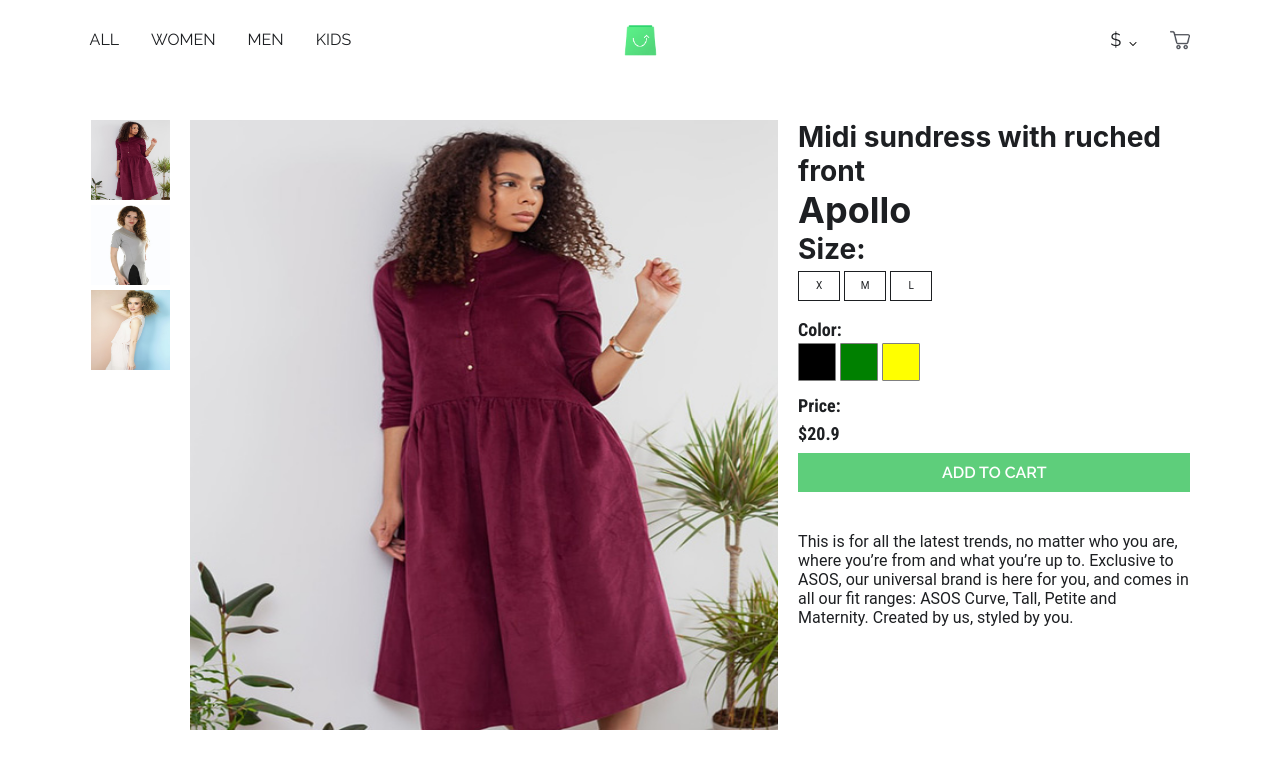
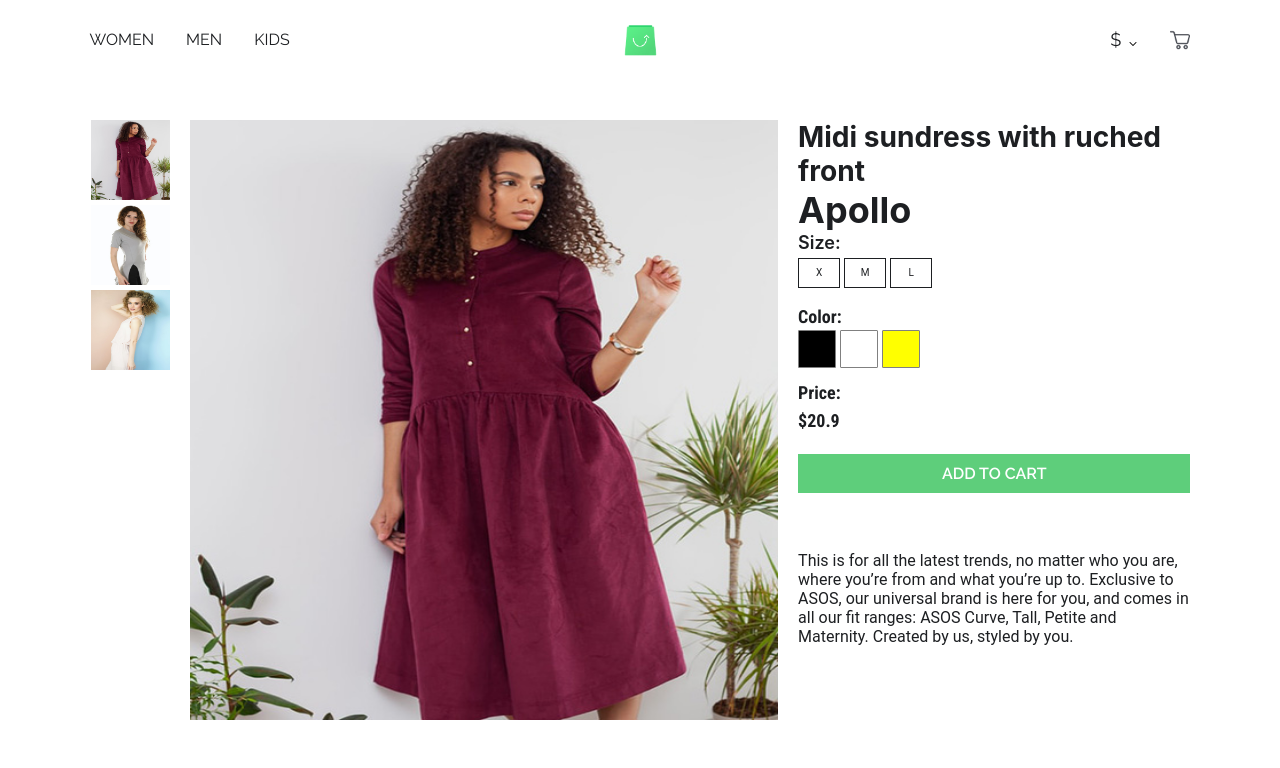
Before and after one commit to davidofug/react-entry-test-scandiweb, a React (Create React App) app: page /women/0 in a window 1280 px wide. Shown: the top 768 px of the page. Built offline with nearby package versions, Linux system fonts and the light colour scheme.

Commit message:
Remove junior-react-endpoint

```diff
--- a/package.json
+++ b/package.json
@@ -41,6 +41,7 @@
     ]
   },
   "devDependencies": {
-    "babel-plugin-styled-components": "^2.0.7"
+    "babel-plugin-styled-components": "^2.0.7",
+    "netlify-cli": "^12.0.7"
   }
 }
--- a/src/data.json
+++ b/src/data.json
@@ -1,14 +1,14 @@
 {
-  "categories": ["All","Women", "Men","Kids"],
+  "categories": ["Women", "Men","Kids"],
     "products": [
       {
         "_id": "blackhoddie1",
-        "gallery":["/images/blackhoddie1.jpg","/images/blackhoddie1.jpg","/images/blackhoddie1.jpg"],
+        "gallery":["/images/blackhoddie1.jpg","/images/greyhoddie.jpg","/images/blackhoddie1.jpg"],
         "image": "/images/blackhoddie1.jpg",
         "brand": "Fabian",
         "title": "Blackhoddie made for you",
         "description": "This is for all the latest trends, no matter who you are, where you’re from and what you’re up to. Created by us, styled by you.",
-        "colors":["red","green","purple"],
+        "colors":["gray","black","light-gray"],
         "availableSizes":["X", "L", "XL", "XXL"],
         "categories":["Men"],
         "EUR": 21.9,
@@ -22,7 +22,7 @@
         "gallery":["/images/dress2.jpg","/images/dress5.jpg","/images/dress1.jpg"],
         "image": "/images/dress2.jpg",
         "brand": "Apollo",
-        "colors":["black","green","yellow"],
+        "colors":["black","lemon-green","yellow"],
         "title": "Midi sundress with ruched front",
         "description": "This is for all the latest trends, no matter who you are, where you’re from and what you’re up to. Exclusive to ASOS, our universal brand is here for you, and comes in all our fit ranges: ASOS Curve, Tall, Petite and Maternity. Created by us, styled by you.",
         "availableSizes": ["X", "M", "L"],
--- a/src/webpages/products/ProductDetails.js
+++ b/src/webpages/products/ProductDetails.js
@@ -16,47 +16,52 @@ const ProductDisplayLayout = styled.section`
 `;
 
 const ProductImage = styled.div`
-  height:511px;
-  height:610px;
-  object-fit:cover;
+  height: 511px;
+  height: 600px;
+  object-fit: cover;
   flex: 3;
 
-  ;
-
   > img {
-    width:100%;
-    height:100%;
-    /* object-fit: cover; */
+    width: 100%;
+    height: 100%;
+    /* object-fit: cover; is put on the parent */
   }
 `;
 
 const ProductInfo = styled.article`
   flex: 2;
+  > h3 {
+    font-size: ${FONTS.FAMILIES.ROBOTO_CONDENSED};
+    font-weight: ${FONTS.WEIGHTS.LARGER};
+    font-size: ${FONTS.SIZES.EIGHTEEN};
+  }
 `;
 const Gallery = styled.aside`
-  display:flex;
-  align-items:flex-end;
-  flex-direction:column;
-   width:80px;
->img {
+  display: flex;
+  align-items: flex-end;
+  flex-direction: column;
+  width: 80px;
+  > img {
     margin-bottom: 5px;
-  cursor:pointer;
+    cursor: pointer;
   }
 `;
 
 const DescriptionText = styled.div`
   font-family: ${FONTS.FAMILIES.ROBOTO};
   font-weight: ${FONTS.WEIGHTS.MEDIUM};
-  font-size:${FONTS.SIZES.SIXTEEN};
+  font-size: ${FONTS.SIZES.SIXTEEN};
   color: ${COLORS.BLACK};
-  max-width:fit-content;
+  margin-top:18px;
+  max-width: fit-content;
 `;
 const AddToCartBtn = styled.button`
+  margin-top: 14px;
   background-color: ${COLORS.GREEN};
   font-family: ${FONTS.FAMILIES.RALEWAY};
   font-size: ${FONTS.SIZES.SIXTEEN};
   font-weight: ${FONTS.WEIGHTS.LARGER};
-  margin-bottom:40px;
+  margin-bottom: 40px;
   border: none;
   width: 100%;
   padding: 10px;
@@ -64,10 +69,10 @@ const AddToCartBtn = styled.button`
   color: ${COLORS.WHITE};
   text-transform: uppercase;
 `;
-// const ProductTile = styled.aside`
-//   width: 79px;
-//   height: 80px;
-// `;
+const ProductTile = styled.img`
+  width: 79px;
+  height: 80px;
+`;
 const Size = styled.span`
   font-family: ${FONTS.FAMILIES.ROBOTO};
   font-size: ${FONTS.SIZES.TEN};
@@ -75,60 +80,55 @@ const Size = styled.span`
   width: 40px;
   height: 28px;
   display: inline-block;
-  margin-right:4px;
+  margin-right: 4px;
   text-align: center;
-  line-height:28px;
+  line-height: 28px;
   cursor: pointer;
-
 
   &:hover {
     background-color: ${COLORS.BLACK};
     color: ${COLORS.WHITE};
   }
-`
+`;
 const ColorSwatch = styled.div`
-margin-top:18px;
-> h3{
-  font-family:${FONTS.FAMILIES.ROBOTO_CONDENSED};
-  font-weight:${FONTS.WEIGHTS.LARGER};
-  font-size:${FONTS.SIZES.EIGHTEEN};
-  margin-bottom:3px;
+  margin-top: 18px;
+  > h3 {
+    font-family: ${FONTS.FAMILIES.ROBOTO_CONDENSED};
+    font-weight: ${FONTS.WEIGHTS.LARGER};
+    font-size: ${FONTS.SIZES.EIGHTEEN};
+    margin-bottom: 3px;
   }
->span{
-  display:inline-block;
-  height:36px;
-  width:36px;
-  margin-right:4px;
-	border:1px solid gray;
+  > span {
+    display: inline-block;
+    height: 36px;
+    width: 36px;
+    margin-right: 4px;
+    border: 1px solid gray;
     border-radius: 1px;
-  cursor:pointer;
+    cursor: pointer;
   }
-`
+`;
 const Price = styled.h3`
   font-family: ${FONTS.FAMILIES.ROBOTO_CONDENSED};
   font-weight: ${FONTS.WEIGHTS.LARGEST};
   font-size: ${FONTS.SIZES.EIGHTEEN};
-  margin:10px 0;
+  margin: 10px 0;
   line-height: 18px;
-  >span{
-    display:block;
-    margin:10px 0;
+  > span {
+    display: block;
+    margin: 10px 0;
   }
 `;
 export default class ProductDetails extends React.Component {
-  // constructor(props) {
-  //   super(props)
-  state ={
-    selectedColor : '',
-    selectedSize : '',
-    galleryImagePosition: 0
-  }
+  state = {
+    selectedColor: "",
+    selectedSize: "",
+    galleryImagePosition: 0,
+  };
 
-  changeImage = position => {
-  this.setState({galleryImagePosition: position})
-  }
-  // }
-
+  changeImage = (position) => {
+    this.setState({ galleryImagePosition: position });
+  };
 
   render() {
     const LOCATION_PARTS = window.location.pathname.split("/");
@@ -147,40 +147,59 @@ export default class ProductDetails extends React.Component {
       <>
         <ProductDisplayLayout>
           <Gallery>
-            {
-              PRODUCT.gallery.map((image,index) =>
-                <img key={index.toString()} src={image} onClick={() => this.changeImage(index) } width="79" height="80"/>
-              )
-            }
-          </Gallery >
+            {PRODUCT.gallery.map((image, index) => (
+              <ProductTile
+                key={index.toString()}
+                src={image}
+                onClick={() => this.changeImage(index)}
+                alt="gallery-thumbnails"
+              />
+            ))}
+          </Gallery>
 
           <ProductImage>
-            <img src={PRODUCT.gallery[this.state.galleryImagePosition]} alt="chosen-item" />
+            <img
+              src={PRODUCT.gallery[this.state.galleryImagePosition]}
+              alt="chosen-item"
+            />
           </ProductImage>
           <ProductInfo>
             <h1>{PRODUCT.title}</h1>
             <h2>{PRODUCT.brand}</h2>
             <h3>Size:</h3>
             <p>
-              {PRODUCT.availableSizes.map((size) =>( <Size id={size} onClick={(event)=>{ this.setState({selectedSize:event.target.id})
-              setTimeout(()=>{
-                 console.log(this.state.selectedSize)
-                 },500)
-                   }} key={size}>{size}</Size>))
-
-              }
-
+              {PRODUCT.availableSizes.map((size) => (
+                <Size
+                  id={size}
+                  onClick={(event) => {
+                console.log(event.target.id );
+                    // setTimeout(() => {
+                    //   console.log(this.state.selectedSize);
+                    // }, 1000); tO SET STATE YOU NEED A KEY
+                  }}
+                  key={size}
+                >
+                  {size}
+                </Size>
+              ))}
             </p>
             <ColorSwatch>
               <h3>Color:</h3>
-              {PRODUCT.colors.map(color => {return <span key={color} style={{backgroundColor: color }}
-                onClick={(event) => {this.setState({selectedColor: event.target.style.backgroundColor})
-                  setTimeout(()=>{
-                    console.log(this.state.selectedColor)
-                  },2000)
-
-                }
-              }></span>
+              {PRODUCT.colors.map((color) => {
+                return (
+                  <span
+                    key={color}
+                    style={{ backgroundColor: color }}
+                    onClick={(event) => {
+                      this.setState({
+                        selectedColor: event.target.style.backgroundColor,
+                      });
+                      setTimeout(() => {
+                        console.log(this.state.selectedColor);
+                      }, 2000);
+                    }}
+                  ></span>
+                );
 
                 //when the user clicks on a color swatch:
                 //1. Implement an event
@@ -189,16 +208,13 @@ export default class ProductDetails extends React.Component {
                 //4. Console the color to find out if it's the right color
                 //5. Then store in the appropriate state
               })}
-
             </ColorSwatch>
             <Price>
               Price:<span>${PRODUCT.price.USD}</span>
             </Price>
 
             <AddToCartBtn>Add To Cart</AddToCartBtn>
-            <DescriptionText>
-              {PRODUCT.description}
-            </DescriptionText>
+            <DescriptionText>{PRODUCT.description}</DescriptionText>
           </ProductInfo>
         </ProductDisplayLayout>
       </>
```
Also changed, not shown: 1 other file (tests, documents, lock files or other folders). Lines whose indentation alone changed are shown as unchanged.
